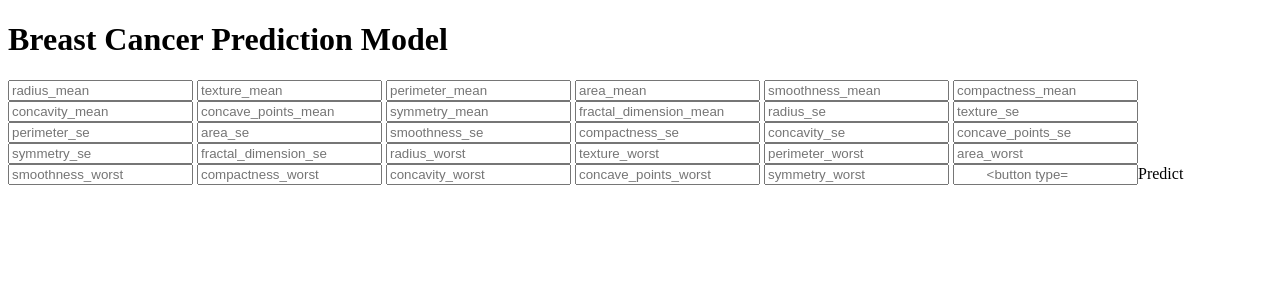
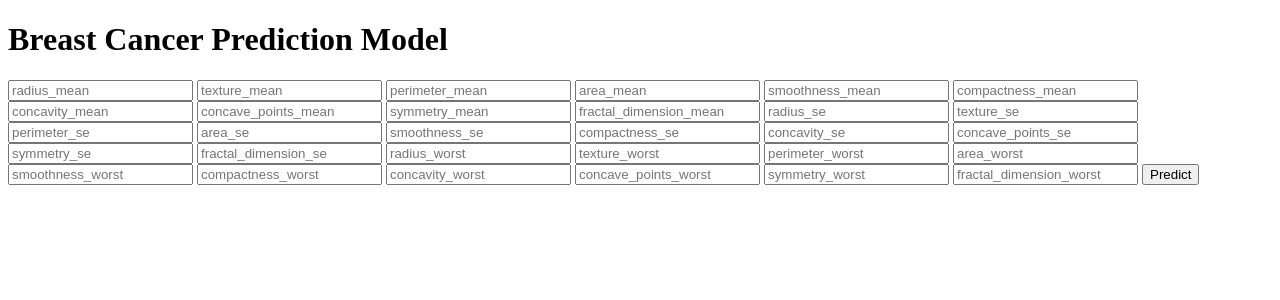
Before and after one commit to annabellejkanch/BreastCancerTumorPrediction, a Flask app: page / in a window 1280 px wide. Shown: the top 300 px of the page. Run offline with Flask 3, Linux system fonts and the light colour scheme; parts of the project's set-up code (start-up, migrations or seed data) failed here and were passed over.

Commit message:
Update temp.html

```diff
--- a/templates/temp.html
+++ b/templates/temp.html
@@ -41,7 +41,7 @@
         <input type="text" name="concavity_worst" placeholder="concavity_worst" required="required" />
         <input type="text" name="concave_points_worst" placeholder="concave_points_worst" required="required" />
         <input type="text" name="symmetry_worst" placeholder="symmetry_worst" required="required" />
-        <input type="text" name="fractal_dimension_worst" placeholder="
+        <input type="text" name="fractal_dimension_worst" placeholder="fractal_dimension_worst" required="required"/>
         <button type="submit" class="btn btn-primary btn-block btn-large">Predict</button>
     </form>
 
```
